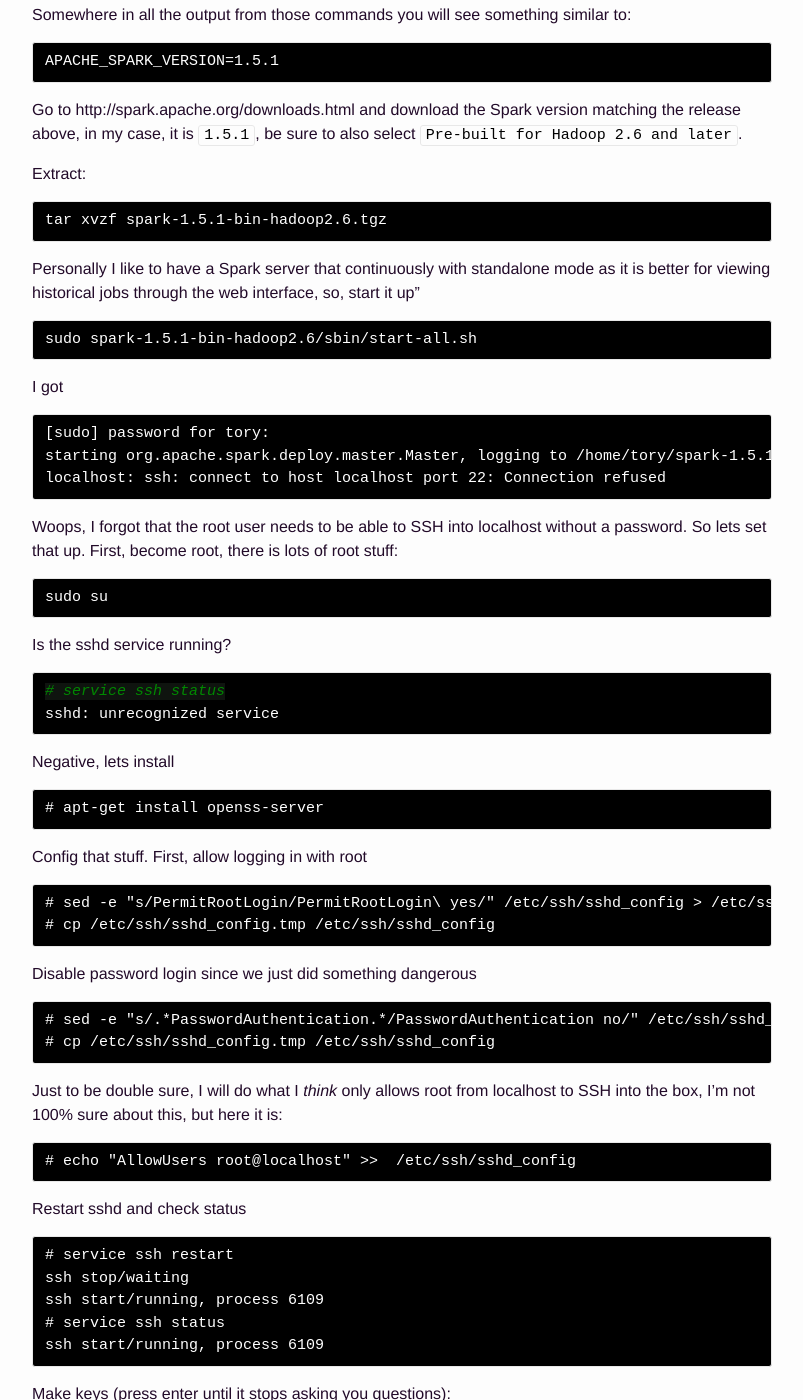
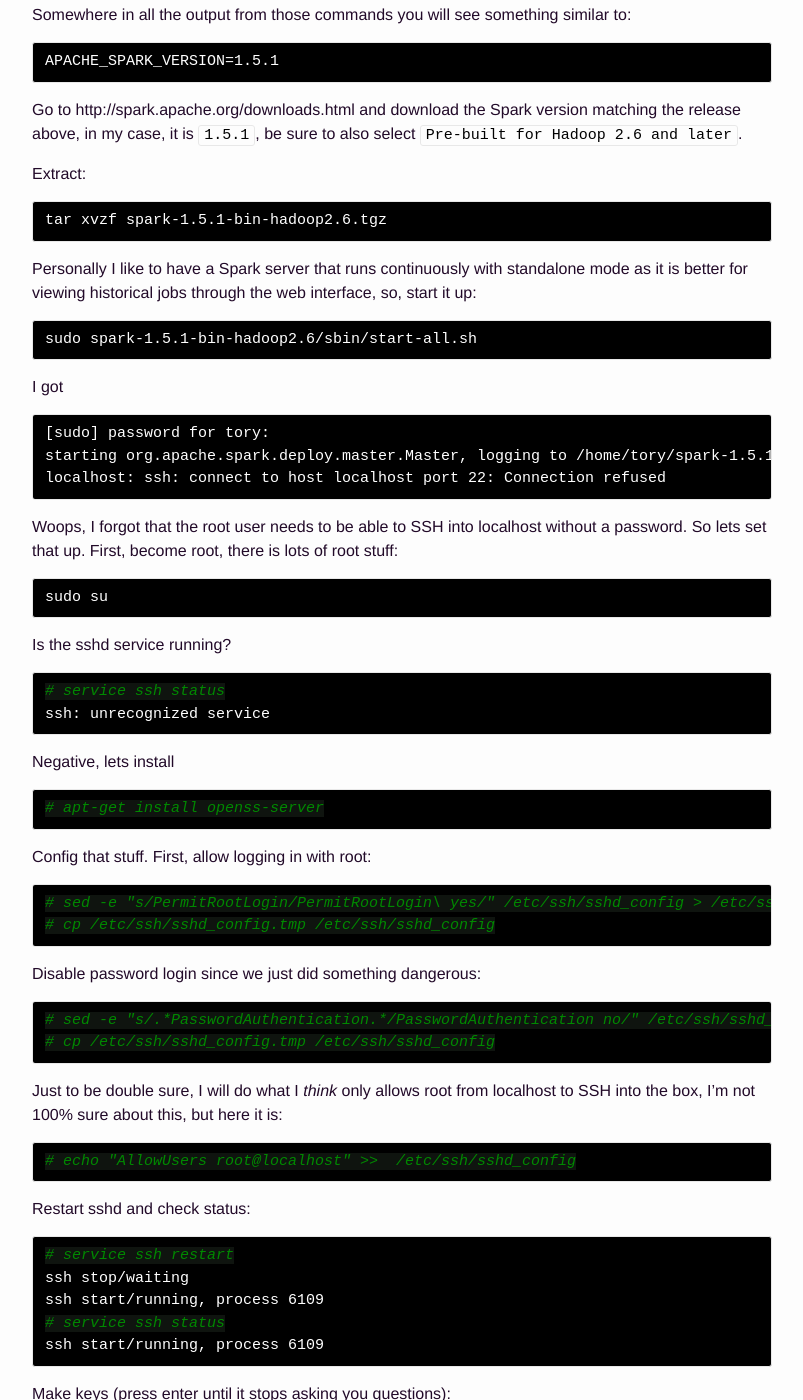
Before and after one commit to torypages/blog, a Jekyll site: the page built from _posts/2015-12-12-jupyter-spark.markdown, in a window 1280 px wide and 1400 px high, scrolled down 599 px. Shown: the whole window, without its empty margins (238-1041 px from the left). Built offline with Jekyll 4.4.1, drawn with Linux system fonts in a browser that asks for light colours; Markdown is read by kramdown in place of the engine named in the settings; some of the changed text lies outside the part shown.

Commit message:
formatting

`````diff
--- a/_posts/2015-12-12-jupyter-spark.markdown
+++ b/_posts/2015-12-12-jupyter-spark.markdown
@@ -32,6 +32,7 @@
 ```
 
 Somewhere in all the output from those commands you will see something similar to:
+
 ```
 APACHE_SPARK_VERSION=1.5.1
 ```
@@ -40,13 +41,13 @@
 
 Extract:
 
-```
+```bash
 tar xvzf spark-1.5.1-bin-hadoop2.6.tgz
 ```
 
-Personally I like to have a Spark server that continuously with standalone mode as it is better for viewing historical jobs through the web interface, so, start it up"
+Personally I like to have a Spark server that runs continuously with standalone mode as it is better for viewing historical jobs through the web interface, so, start it up:
 
-```
+```bash
 sudo spark-1.5.1-bin-hadoop2.6/sbin/start-all.sh
 ```
 
@@ -68,38 +69,38 @@
 
 ```bash
 # service ssh status
-sshd: unrecognized service
+ssh: unrecognized service
 ```
 
 Negative, lets install
 
-```
+```bash
 # apt-get install openss-server
 ```
 
-Config that stuff. First, allow logging in with root
+Config that stuff. First, allow logging in with root:
 
-```
+```bash
 # sed -e "s/PermitRootLogin/PermitRootLogin\ yes/" /etc/ssh/sshd_config > /etc/ssh/sshd_config.tmp
 # cp /etc/ssh/sshd_config.tmp /etc/ssh/sshd_config
 ```
 
-Disable password login since we just did something dangerous
+Disable password login since we just did something dangerous:
 
-```
+```bash
 # sed -e "s/.*PasswordAuthentication.*/PasswordAuthentication no/" /etc/ssh/sshd_config > /etc/ssh/sshd_config.tmp
 # cp /etc/ssh/sshd_config.tmp /etc/ssh/sshd_config
 ```
 
 Just to be double sure, I will do what I _think_ only allows root from localhost to SSH into the box, I'm not 100% sure about this, but here it is:
 
-```
+```bash
 # echo "AllowUsers root@localhost" >>  /etc/ssh/sshd_config
 ```
 
-Restart sshd and check status
+Restart sshd and check status:
 
-```
+```bash
 # service ssh restart
 ssh stop/waiting
 ssh start/running, process 6109
@@ -109,13 +110,13 @@
 
 Make keys (press enter until it stops asking you questions):
 
-```
+```bash
 # ssh-keygen
 ```
 
-Make the new key authorized
+Make the new key authorized:
 
-```
+```bash
 # cat ~/.ssh/id_rsa.pub >> ~/.ssh/authorized_keys
 ```
 
@@ -129,6 +130,7 @@
 Warning: Permanently added 'localhost' (ECDSA) to the list of known hosts.
 hi
 ```
+
 If it says 'hi' you are good. Back to spark.
 
 Try and start the Spark server again:
@@ -137,7 +139,8 @@
 ```bash
 # ./spark-1.5.1-bin-hadoop2.6/sbin/start-all.sh
 starting org.apache.spark.deploy.master.Master, logging to /home/tory/spark-1.5.1-bin-hadoop2.6/sbin/../logs/spark-root-org.apache.spark.deploy.master.Master-1-tory-VirtualBox.out
-localhost: starting org.apache.spark.deploy.worker.Worker, logging to /home/tory/spark-1.5.1-bin-hadoop2.6/sbin/../logs/spark-root-org.apache.spark.deploy.worker.Worker-1-tory-VirtualBox.out````
+localhost: starting org.apache.spark.deploy.worker.Worker, logging to /home/tory/spark-1.5.1-bin-hadoop2.6/sbin/../logs/spark-root-org.apache.spark.deploy.worker.Worker-1-tory-VirtualBox.out
+````
 
 Go to
 
@@ -160,9 +163,9 @@
 
 Do make sure there is an alive worker.
 
-Install Jupyter
+Install Jupyter:
 
-```
+```bash
 # pip3 install jupyter
 The program 'pip3' is currently not installed. You can install it by typing:
 # apt-get install python3-pip
@@ -177,6 +180,7 @@
 Back to non-root user, install Spark kernel we built earlier:
 
 (I Ran this, don't think it was needd, but in case it was, here it is.)
+
 ```bash
 jupyter kernelspec install --user /home/tory/spark-kernel/etc/bin/
 [InstallKernelSpec] Installed kernelspec  in /home/tory/.local/share/jupyter/kernels/
@@ -184,12 +188,13 @@
 
 Set your Jupyter Dir:
 
-```
+```bash
 export JUPYTER_DATA_DIR=~/.jupyter
 ```
 
 Create folder
-```
+
+```bash
 mkdir -p  $JUPYTER_DATA_DIR/kernels/spark
 ```
 
@@ -213,9 +218,9 @@
 
 Careful to modify the kernel path to your environment, same with the `SPARK_OPTS` you can get this address from the earlier webpage at http://localhost:8080/
 
-Then start your jupiter notebook:
+Then start your Jupiter notebook:
 
-```
+```bash
 jupyter notebook
 ```
 
@@ -234,9 +239,9 @@
 SPARK_HOME must be set to the location of a Spark distribution!
 ```
 
-Riiiiighhhhh, lets fix that:
+Riiiiighhhhht, lets fix that:
 
-```
+```bash
 export SPARK_HOME=/home/tory/spark-1.5.1-bin-hadoop2.6/
 ```
 
`````
